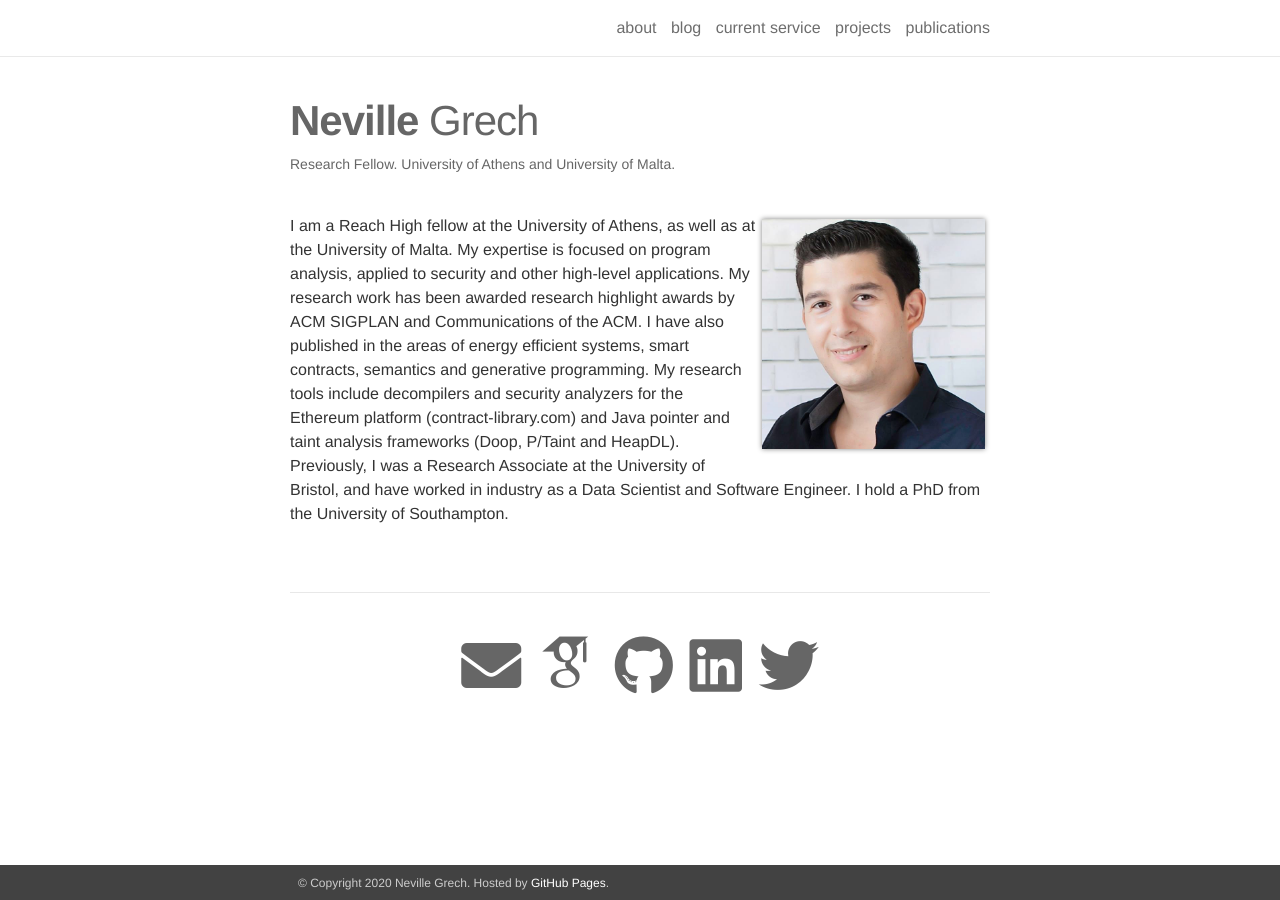
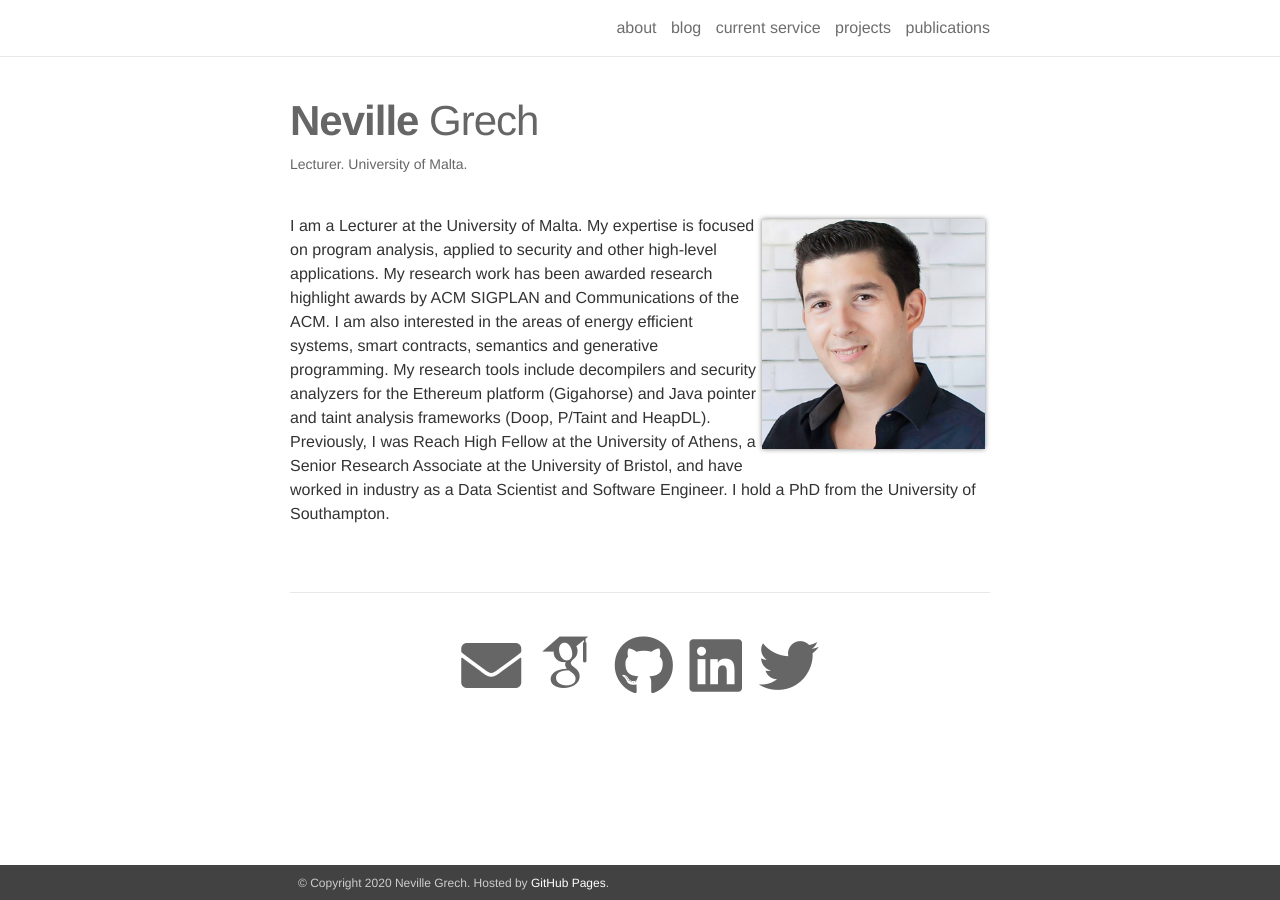
Before and after one commit to nevillegrech/nevillegrech.github.io, a Jekyll site: the page built from _pages/about.md, in a window 1280 px wide. Built offline with Jekyll 4.4.1, drawn with Linux system fonts in a browser that asks for light colours; nearby versions of some CDN libraries; some web fonts are replaced.

Commit message:
update bio

```diff
--- a/_pages/about.md
+++ b/_pages/about.md
@@ -2,7 +2,7 @@
 layout: about
 permalink: /
 title: <strong>Neville</strong> Grech
-description: <a href="">Research Fellow</a>. University of Athens and University of Malta.
+description: <a href="">Lecturer</a>. University of Malta.
 
 profile:
   align: right
@@ -12,4 +12,4 @@
 social: true
 ---
 
-I am a Reach High fellow at the University of Athens, as well as at the University of Malta. My expertise is focused on program analysis, applied to security and other high-level applications. My research work has been awarded research highlight awards by ACM SIGPLAN and Communications of the ACM. I have also published in the areas of energy efficient systems, smart contracts, semantics and generative programming. My research tools include decompilers and security analyzers for the Ethereum platform (contract-library.com) and Java pointer and taint analysis frameworks (Doop, P/Taint and HeapDL). Previously, I was a Research Associate at the University of Bristol, and have worked in industry as a Data Scientist and Software Engineer. I hold a PhD from the University of Southampton.
+I am a Lecturer at the University of Malta. My expertise is focused on program analysis, applied to security and other high-level applications. My research work has been awarded research highlight awards by ACM SIGPLAN and Communications of the ACM. I am also interested in the areas of energy efficient systems, smart contracts, semantics and generative programming. My research tools include decompilers and security analyzers for the Ethereum platform (Gigahorse) and Java pointer and taint analysis frameworks (Doop, P/Taint and HeapDL). Previously, I was Reach High Fellow at the University of Athens, a Senior Research Associate at the University of Bristol, and have worked in industry as a Data Scientist and Software Engineer. I hold a PhD from the University of Southampton.
```
